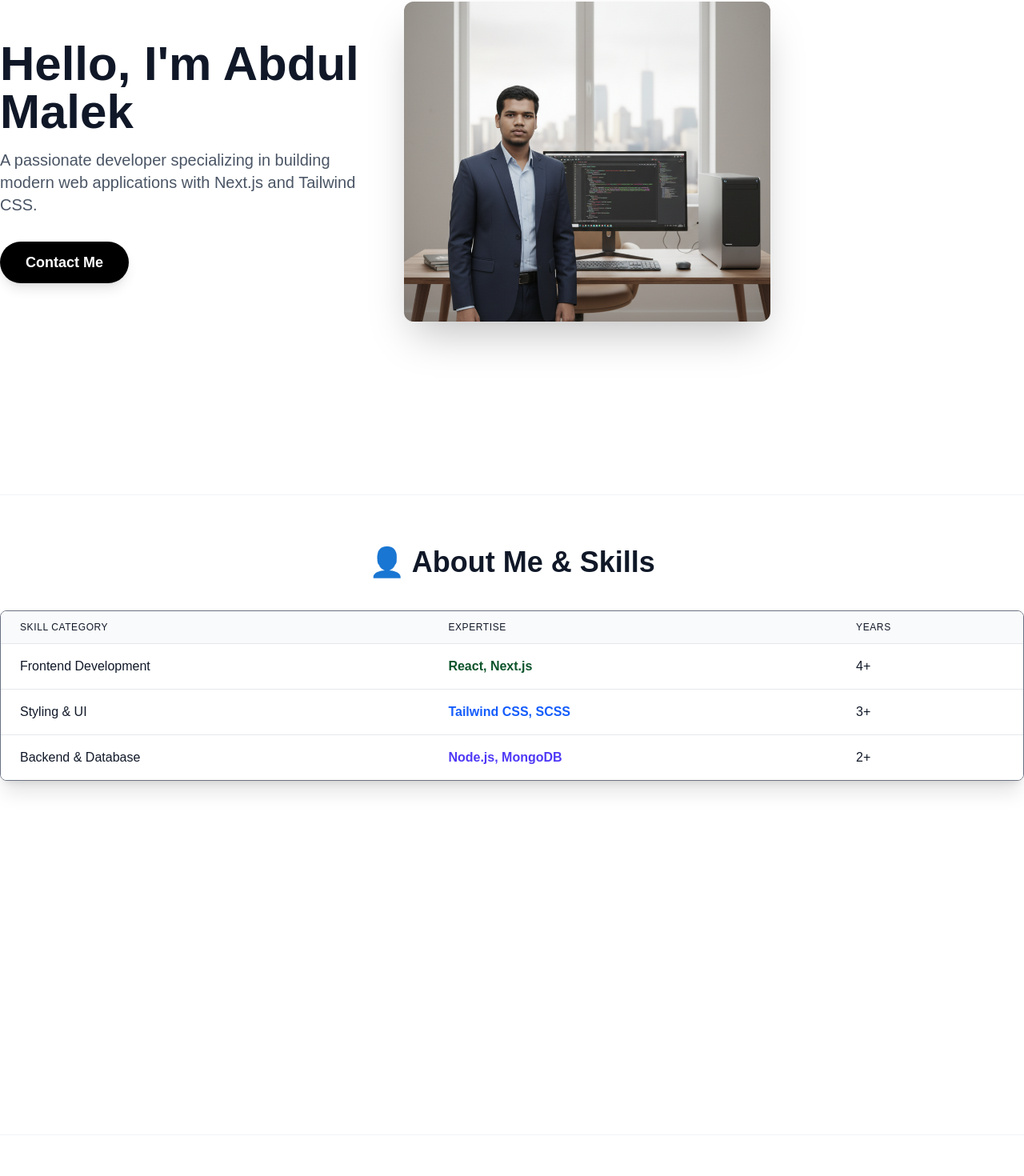
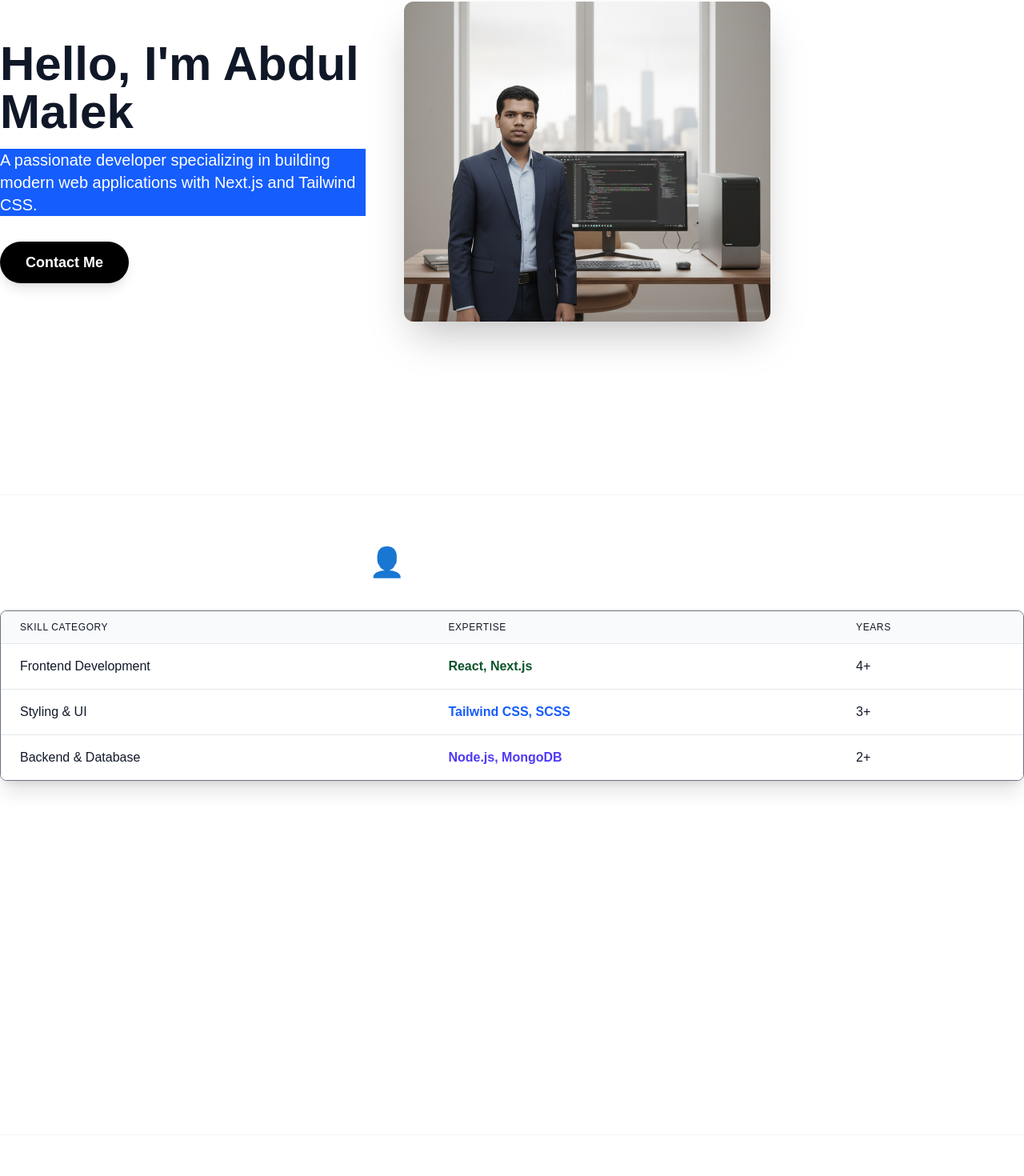
Before and after one commit to abdulmalekjillhazz/test1, a Next.js app: page / in a window 1280 px wide. Shown: the part 278-1748 px from the top of the page at 80% size. Built offline with nearby package versions, Linux system fonts and the light colour scheme.

Commit message:
Update page.js
some text changes

```diff
--- a/app/page.js
+++ b/app/page.js
@@ -28,7 +28,7 @@ export default function Test() {
         <div className="flex flex-col md:flex-row items-center gap-12">
           <div className="md:w-1/2">
             <h1 className="text-6xl font-extrabold text-gray-900 mb-4">Hello, I'm Abdul Malek</h1>
-            <p className="text-xl text-gray-600 mb-8">
+            <p className="text-xl text-white mb-8 bg-blue-600">
               A passionate developer specializing in building modern web applications with Next.js and Tailwind CSS.
             </p>
             <a
@@ -53,7 +53,7 @@ export default function Test() {
 
       {/* -------------------- About Section -------------------- */}
       <section id="about" className="min-h-screen max-w-7xl mx-auto pt-16 pb-24 border-t border-gray-100">
-        <h2 className="text-4xl font-bold text-gray-900 mb-10 text-center">👤 About Me & Skills</h2>
+        <h2 className="text-4xl font-bold text-white mb-10 text-center">👤 About Me & Skills</h2>
 
         <div className="overflow-x-auto shadow-xl rounded-lg border border-gray-500">
           <table className="min-w-full divide-y divide-gray-200">
@@ -87,7 +87,7 @@ export default function Test() {
 
       {/* -------------------- Works Section -------------------- */}
       <section id="works" className="min-h-screen max-w-7xl mx-auto pt-16 pb-24 border-t border-gray-100">
-        <h2 className="text-4xl font-bold text-gray-900 mb-10 text-center">💼 Featured Works</h2>
+        <h2 className="text-4xl font-bold text-white mb-10 text-center">💼 Featured Works</h2>
 
         <div className="grid grid-cols-1 md:grid-cols-3 gap-8">
           {/* Project 1 */}
```
